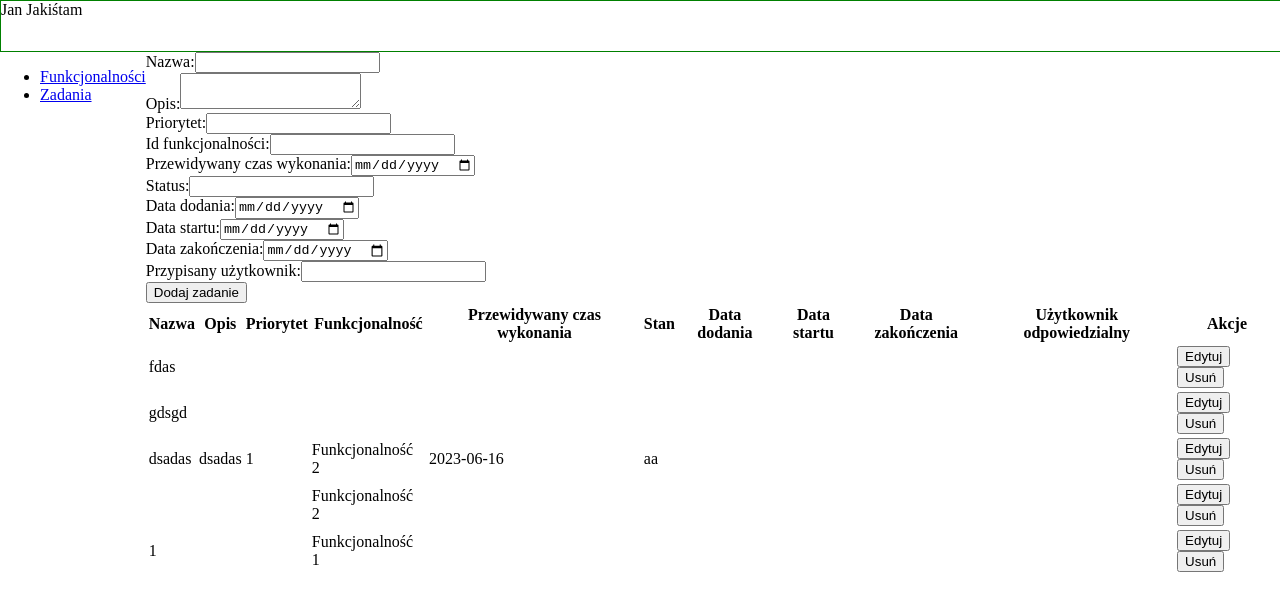
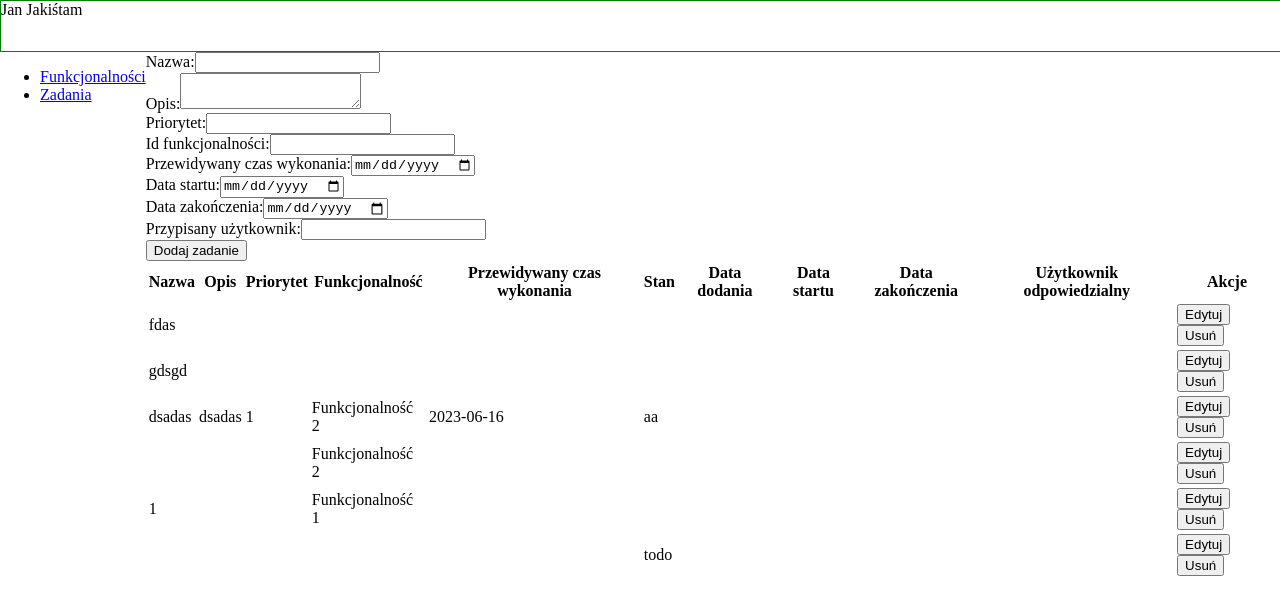
Before and after one commit to k-wos/PAW---Angular, an Angular app in the folder projekt/: page /tasks in a window 1280 px wide. Shown: the top 614 px of the page. Built offline with nearby package versions, Linux system fonts and the light colour scheme; data requests are answered from the project's data file.

Commit message:
add default values to task

```diff
--- a/projekt/db.json
+++ b/projekt/db.json
@@ -88,6 +88,10 @@
       "name": "1",
       "functionalityId": 1,
       "id": 5
+    },
+    {
+      "status": "todo",
+      "id": 6
     }
   ]
 }
--- a/projekt/src/app/add-task/add-task.component.html
+++ b/projekt/src/app/add-task/add-task.component.html
@@ -44,19 +44,7 @@
       [(ngModel)]="newTask.estimatedTime"
     />
   </div>
-  <div class="form-group">
-    <label for="status">Status:</label>
-    <input type="text" id="status" name="status" [(ngModel)]="newTask.status" />
-  </div>
-  <div class="form-group">
-    <label for="createdDate">Data dodania:</label>
-    <input
-      type="date"
-      id="createdDate"
-      name="createdDate"
-      [(ngModel)]="newTask.createdDate"
-    />
-  </div>
+
   <div class="form-group">
     <label for="startDate">Data startu:</label>
     <input
--- a/projekt/src/app/services/Task.service.ts
+++ b/projekt/src/app/services/Task.service.ts
@@ -36,12 +36,15 @@ private getFunctionality(id: number): Observable<Functionality> {
   return this.http.get<Functionality>(url);
 }
 
+
 getTask(id: number): Observable<Task> {
   const url = `${this.baseUrl}/${id}`;
   return this.http.get<Task>(url);
 }
 
 addTask(task: Task): Observable<any> {
+  task.status = 'todo';
+  task.createdDate = new Date();
   return this.http.post(this.baseUrl, task);
 }
 
```
